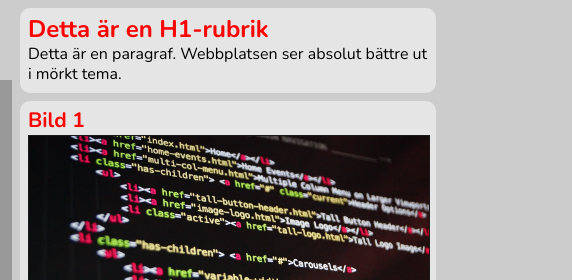
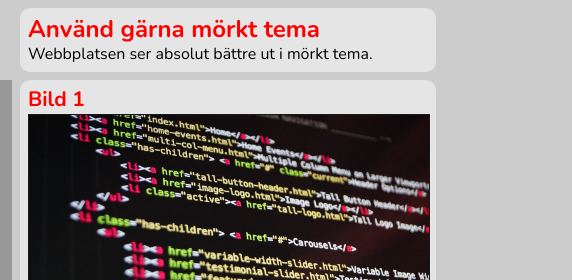
Before and after one commit to maxdeekay/front-end_moment3, a website built with Parcel: page src/index.html in a window 1280 px wide. Shown: the top 280 px of the page, 68-640 px from the left. Built offline with nearby package versions, Linux system fonts and the light colour scheme; a web font is replaced by a local one.

Commit message:
Updated text

```diff
--- a/src/index.html
+++ b/src/index.html
@@ -24,9 +24,9 @@
     </nav>
     <main>
         <article>
-            <h1>Detta är en H1-rubrik</h1>
+            <h1>Använd gärna mörkt tema</h1>
             <p>
-                Detta är en paragraf. Webbplatsen ser absolut bättre ut i mörkt tema.
+                Webbplatsen ser absolut bättre ut i mörkt tema.
             </p>
         </article>
 
```
Also changed, not shown: src/sass.html (+1 -1 lines).
